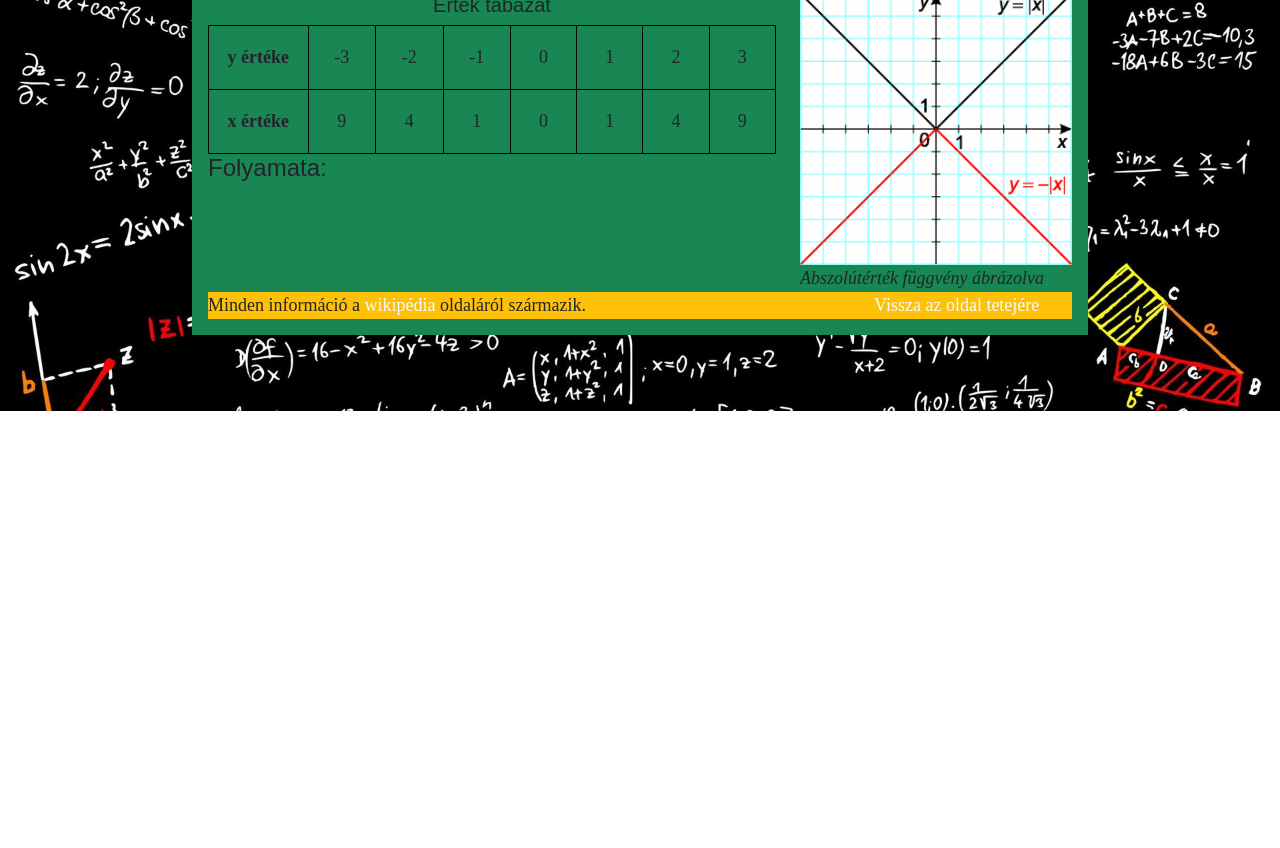
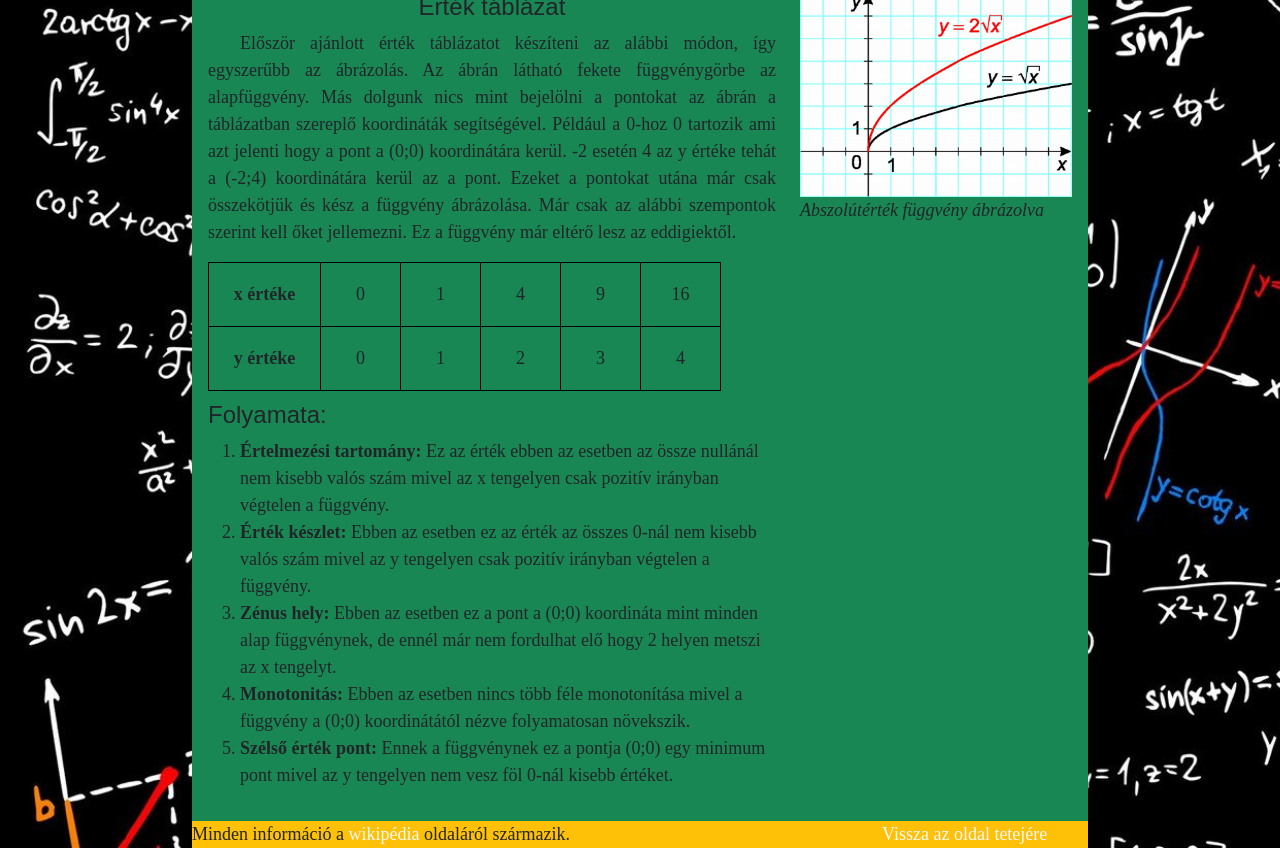
Before and after one commit to kovacspeter012/linearis_fuggvenyek, a plain HTML site: page négyzetgyök.html in a window 1280 px wide. Shown: the part 389-1237 px from the top of the page. Before the commit the page ends 800 px from the top, so only its background shows below. Drawn offline with nearby package versions, Linux system fonts and the light colour scheme.

Commit message:
kész oldal

```diff
--- a/négyzetgyök.html
+++ b/négyzetgyök.html
@@ -38,36 +38,41 @@
             </p>
             <h2>A függvény ábrázolása</h2>
             <div class="row">
-                <div class="col-8">
-                    <h5 class="text-center">Érték tábázat</h5>
+                <div class="col-12 col-lg-8">
+                    <h4 class="text-center">Érték táblázat</h4>
+                    <p class="align-justify">
+                        Először ajánlott érték táblázatot készíteni az alábbi módon, így egyszerűbb az ábrázolás. Az ábrán látható fekete függvénygörbe az alapfüggvény. Más dolgunk nics mint bejelölni a pontokat az ábrán a táblázatban szereplő koordináták segítségével. Például a 0-hoz 0 tartozik ami azt jelenti hogy a pont a (0;0) koordinátára kerül. -2 esetén 4 az y értéke tehát a (-2;4) koordinátára kerül az a pont. Ezeket a pontokat utána már csak összekötjük és kész a függvény ábrázolása. Már csak az alábbi szempontok szerint kell őket jellemezni. Ez a függvény már eltérő lesz az eddigiektől.
+                    </p>
                     <table class="text-center">
                         <tr>
+                            <th>x értéke</th>
+                            <td>0</td>
+                            <td>1</td>
+                            <td>4</td>
+                            <td>9</td>
+                            <td>16</td>
+                        </tr>
+                        <tr>
                             <th>y értéke</th>
-                            <td>-3</td>
-                            <td>-2</td>
-                            <td>-1</td>
                             <td>0</td>
                             <td>1</td>
                             <td>2</td>
                             <td>3</td>
-                        </tr>
-                        <tr>
-                            <th>x értéke</th>
-                            <td>9</td>
                             <td>4</td>
-                            <td>1</td>
-                            <td>0</td>
-                            <td>1</td>
-                            <td>4</td>
-                            <td>9</td>
+
                         </tr>
                     </table>
                     <h4>Folyamata:</h4>
                     <ol>
+                        <li><span class="fw-bold">Értelmezési tartomány:</span> Ez az érték ebben az esetben az össze nullánál nem kisebb valós szám mivel az x tengelyen csak pozitív irányban végtelen a függvény.</li>
+                        <li><span class="fw-bold">Érték készlet:</span> Ebben az esetben ez az érték az összes 0-nál nem kisebb valós szám mivel az y tengelyen csak pozitív irányban végtelen a függvény.</li>
+                        <li><span class="fw-bold">Zénus hely:</span> Ebben az esetben ez a pont a (0;0) koordináta mint minden alap függvénynek, de ennél már nem fordulhat elő hogy 2 helyen metszi az x tengelyt.</li>
+                        <li><span class="fw-bold">Monotonitás:</span> Ebben az esetben nincs több féle monotonítása mivel a függvény a (0;0) koordinátától nézve folyamatosan növekszik.</li>
+                        <li><span class="fw-bold">Szélső érték pont:</span> Ennek a függvénynek ez a pontja (0;0) egy minimum pont mivel az y tengelyen nem vesz föl 0-nál kisebb értéket. </li>
                     </ol>
                 </div>
-                <div class="col-4">
-                    <img src="images/abszolútfvg.jpg" alt="abszolútérték függvény" class="w-100">
+                <div class="col-12 col-lg-4">
+                    <img src="images/négyzetgyökfvg.jpg" alt="négyzetgyök függvény" class="w-100">
                     <br>
                     <span class="fst-italic">Abszolútérték függvény ábrázolva</span>
                 </div>
@@ -83,6 +88,8 @@
 
 
             </div>
+
+        </div>
         <div class="footer bg-warning">
             <div class="row">
                 <div class="col-9">
@@ -94,7 +101,6 @@
             </div>
         </div>
     </div>
-    </div>
     <script src="https://cdn.jsdelivr.net/npm/bootstrap@5.1.3/dist/js/bootstrap.bundle.min.js" integrity="sha384-ka7Sk0Gln4gmtz2MlQnikT1wXgYsOg+OMhuP+IlRH9sENBO0LRn5q+8nbTov4+1p" crossorigin="anonymous"></script>
 </body>
 </html>
--- a/style.css
+++ b/style.css
@@ -17,6 +17,9 @@ th{
     width: 7rem;
     height: 4rem;
     border:1px solid black ;
+}
+table{
+    margin-bottom: 10px;
 }
 h1, h2, h3, h4, h5, h6{
     font-family: Arial, Helvetica, sans-serif;
```
Also changed, not shown: abszolútérték.html (+9 -9 lines), index.html (+2 -1 lines), másodfokú.html (+11 -3 lines), images/carousel4.png. Lines whose indentation alone changed are shown as unchanged.
